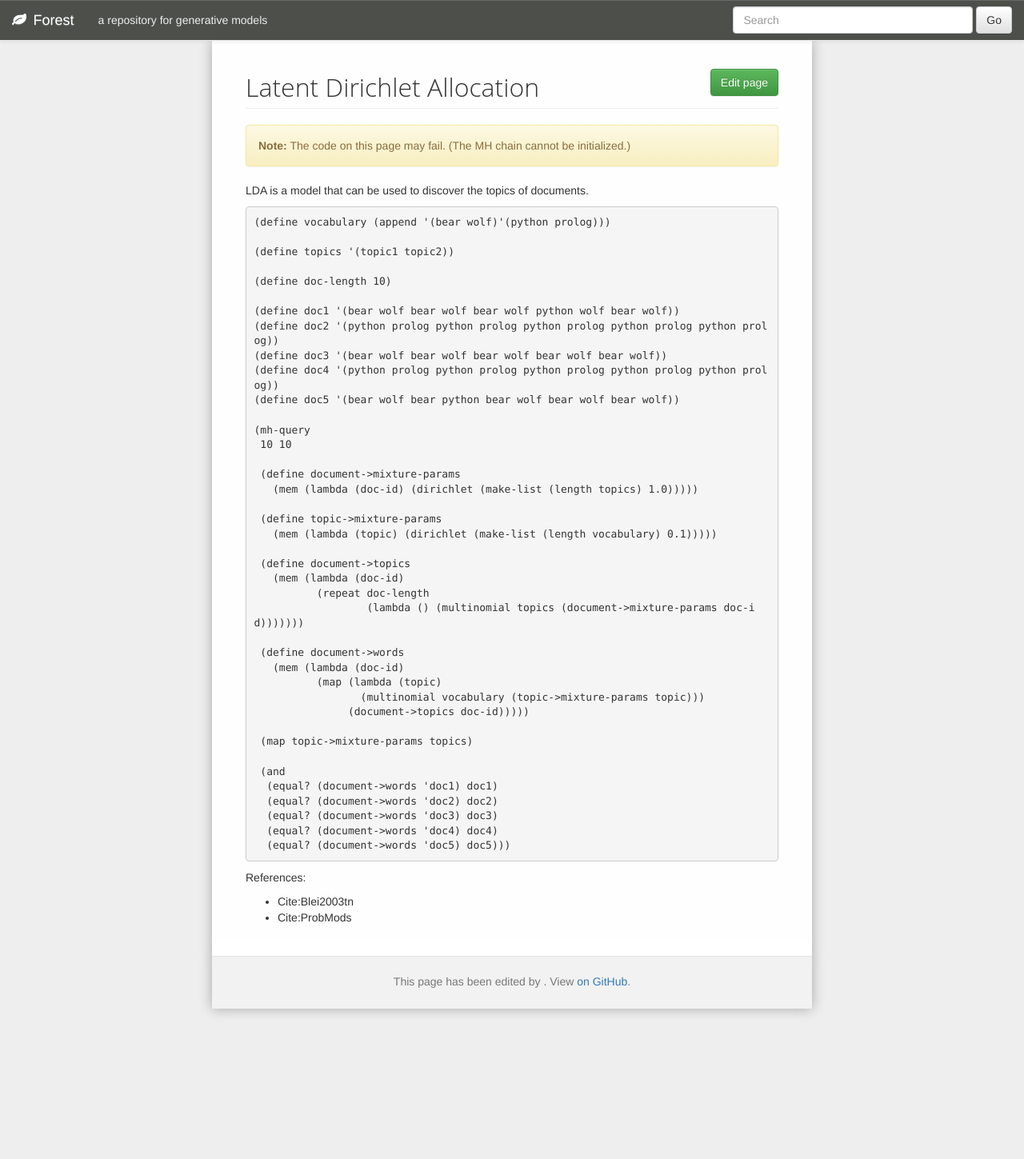
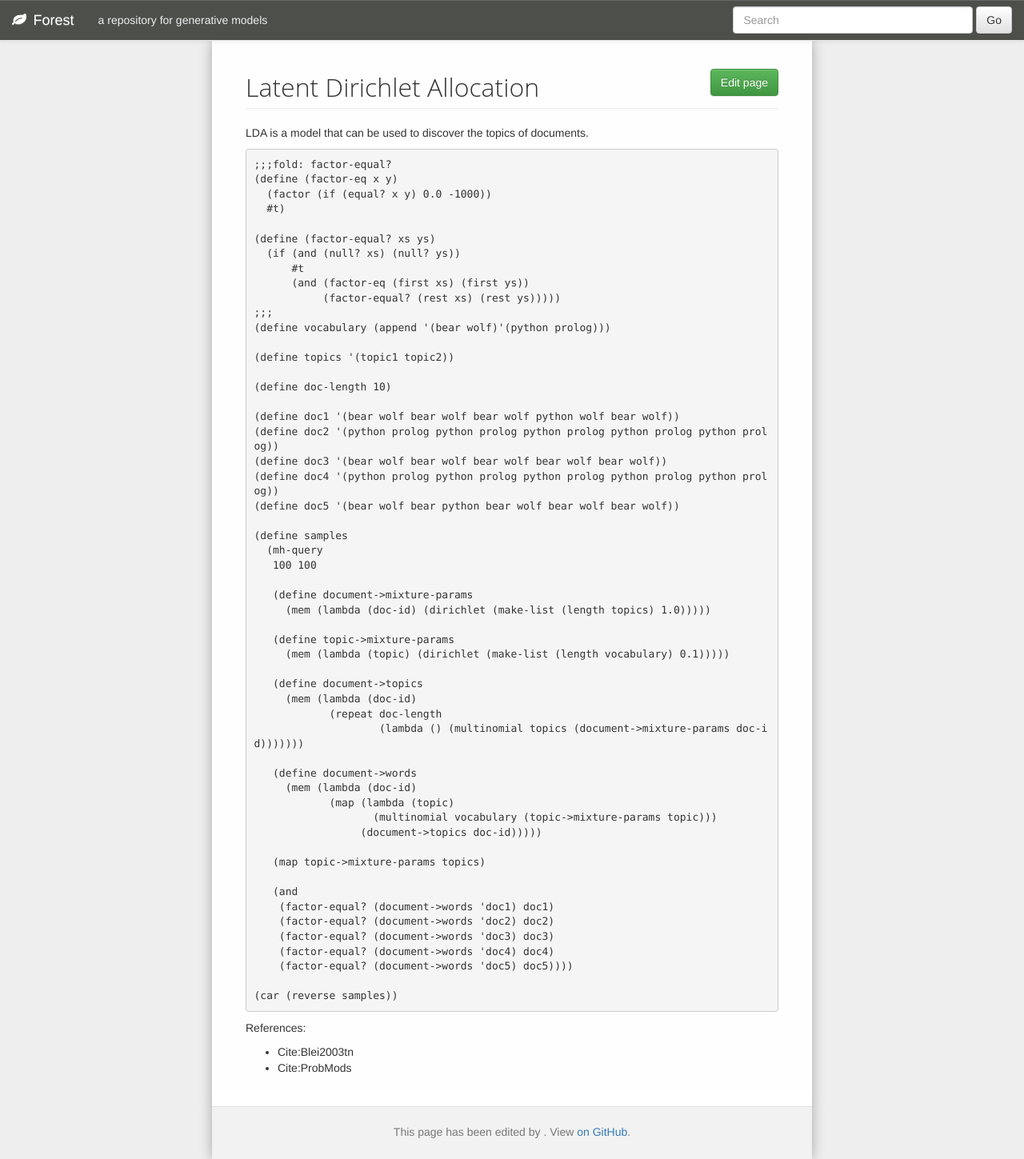
Before and after one commit to forestdb/forestdb.org, a Jekyll site: the page built from models/lda.md, in a window 1280 px wide. Shown: the whole page at 80% size. Built offline with Jekyll 4.4.1, drawn with Linux system fonts in a browser that asks for light colours; nearby versions of some CDN libraries; a script that is not in the unit is left out.

Commit message:
Update lda.md

```diff
--- a/models/lda.md
+++ b/models/lda.md
@@ -1,14 +1,24 @@
 ---
 layout: model
 title: Latent Dirichlet Allocation
-model-status: code-fail
+model-status: code
 model-category: Machine Learning
 model-tags: language, hierarchical models
-model-status-verbose: The MH chain cannot be initialized.
 ---
 
 LDA is a model that can be used to discover the topics of documents.
 
+    ;;;fold: factor-equal?
+    (define (factor-eq x y)
+      (factor (if (equal? x y) 0.0 -1000))
+      #t)
+
+    (define (factor-equal? xs ys)
+      (if (and (null? xs) (null? ys))
+          #t
+          (and (factor-eq (first xs) (first ys))
+               (factor-equal? (rest xs) (rest ys)))))
+    ;;;
     (define vocabulary (append '(bear wolf)'(python prolog)))
 
     (define topics '(topic1 topic2))
@@ -21,34 +31,37 @@ LDA is a model that can be used to discover the topics of documents.
     (define doc4 '(python prolog python prolog python prolog python prolog python prolog))
     (define doc5 '(bear wolf bear python bear wolf bear wolf bear wolf))
 
-    (mh-query
-     10 10
+    (define samples
+      (mh-query
+       100 100
 
-     (define document->mixture-params
-       (mem (lambda (doc-id) (dirichlet (make-list (length topics) 1.0)))))
+       (define document->mixture-params
+         (mem (lambda (doc-id) (dirichlet (make-list (length topics) 1.0)))))
 
-     (define topic->mixture-params
-       (mem (lambda (topic) (dirichlet (make-list (length vocabulary) 0.1)))))
+       (define topic->mixture-params
+         (mem (lambda (topic) (dirichlet (make-list (length vocabulary) 0.1)))))
 
-     (define document->topics
-       (mem (lambda (doc-id)
-              (repeat doc-length
-                      (lambda () (multinomial topics (document->mixture-params doc-id)))))))
+       (define document->topics
+         (mem (lambda (doc-id)
+                (repeat doc-length
+                        (lambda () (multinomial topics (document->mixture-params doc-id)))))))
 
-     (define document->words
-       (mem (lambda (doc-id)
-              (map (lambda (topic)
-                     (multinomial vocabulary (topic->mixture-params topic)))
-                   (document->topics doc-id)))))
+       (define document->words
+         (mem (lambda (doc-id)
+                (map (lambda (topic)
+                       (multinomial vocabulary (topic->mixture-params topic)))
+                     (document->topics doc-id)))))
 
-     (map topic->mixture-params topics)
+       (map topic->mixture-params topics)
 
-     (and
-      (equal? (document->words 'doc1) doc1)
-      (equal? (document->words 'doc2) doc2)
-      (equal? (document->words 'doc3) doc3)
-      (equal? (document->words 'doc4) doc4)
-      (equal? (document->words 'doc5) doc5)))
+       (and
+        (factor-equal? (document->words 'doc1) doc1)
+        (factor-equal? (document->words 'doc2) doc2)
+        (factor-equal? (document->words 'doc3) doc3)
+        (factor-equal? (document->words 'doc4) doc4)
+        (factor-equal? (document->words 'doc5) doc5))))
+
+    (car (reverse samples))
 
 References:
 
```
